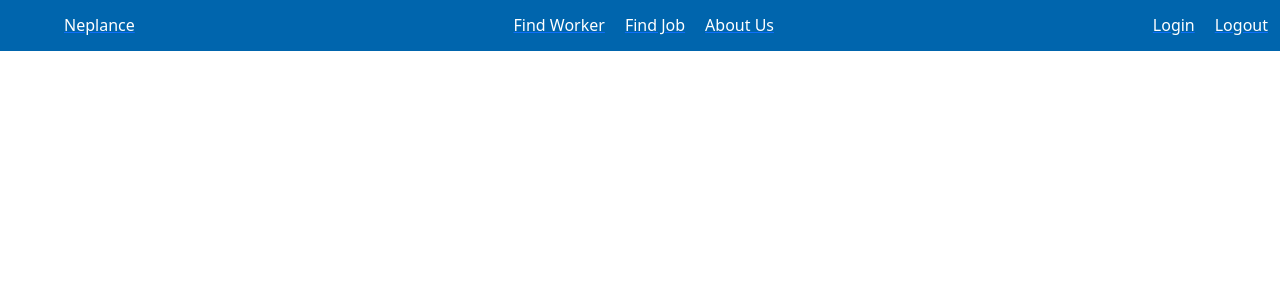
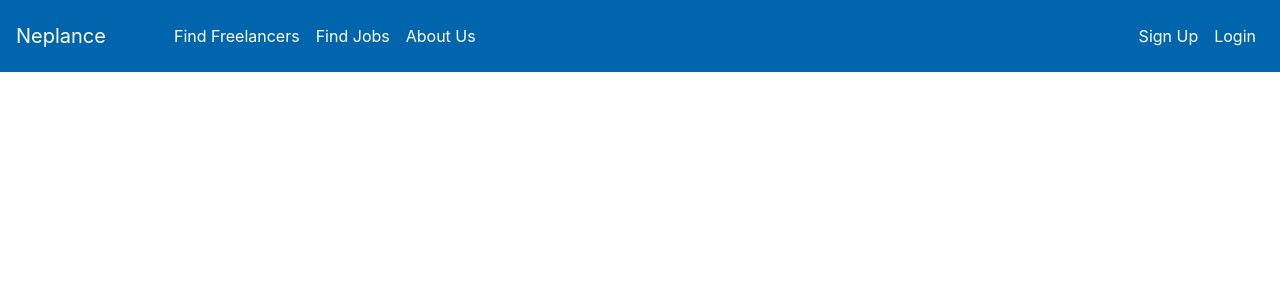
Before and after one commit to Piyush123-grumpy/Neplance, a Django app: template templates/base/UserNavbar.html in a window 1280 px wide. Shown: the top 300 px of the page. Run offline with Django 4.2, Linux system fonts and the light colour scheme; the template is opened without the code that fills it, so the values that code supplies are empty; some libraries are stand-ins or nearby versions.

Commit message:
homepage halfway done.

```diff
--- a/static/css/homepage.css
+++ b/static/css/homepage.css
@@ -1,26 +1,4 @@
-ul{
-    list-style-type: none;
-}
-nav{
-    background-color: #0065AD;
-}
-.nav-title{
-    color:white;
-    margin-top: auto;
-    margin-bottom: auto;
-    text-decoration: none;
-}
-.nav-content{
-    color:white;
-    margin-top: auto;
-    margin-bottom: auto;
-    margin-left: 20px !important;
-    text-decoration: none;
-}
 
-.navbar-brand{
-    height: auto;
-}
 .carousel-sec{
     object-fit:scale-down;
     max-height: 80vh;
--- /dev/null
+++ b/static/css/navbar.css
@@ -0,0 +1,34 @@
+ul{
+    list-style-type: none;
+}
+
+li{
+    list-style-type: none;
+}
+nav{
+    background-color: #0065AD;
+}
+.navbar-brand{
+    margin-right: 60px !important;
+}
+.nav-title{
+    color:white;
+    margin-top: auto;
+    margin-bottom: auto;
+    margin-right: 30px;
+    text-decoration: none;
+}
+a{
+    color:white !important;
+}
+.nav-content{
+    color:white;
+    margin-top: auto;
+    margin-bottom: auto;
+    margin-left: 20px !important;
+    text-decoration: none;
+}
+
+.navbar-brand{
+    height: auto;
+}
--- a/templates/base/UserNavbar.html
+++ b/templates/base/UserNavbar.html
@@ -5,27 +5,49 @@
     <meta charset="UTF-8">
     <meta http-equiv="X-UA-Compatible" content="IE=edge">
     <meta name="viewport" content="width=device-width, initial-scale=1.0">
-    <link href="https://cdn.jsdelivr.net/npm/bootstrap@5.1.3/dist/css/bootstrap.min.css" rel="stylesheet" integrity="sha384-1BmE4kWBq78iYhFldvKuhfTAU6auU8tT94WrHftjDbrCEXSU1oBoqyl2QvZ6jIW3" crossorigin="anonymous">
-    <link rel="stylesheet" href="{% static 'css/homepage.css'%}">
+    <link rel="stylesheet" href="{% static 'css/navbar.css'%}">
+    <link rel="stylesheet" href="https://cdn.jsdelivr.net/npm/bootstrap@4.0.0/dist/css/bootstrap.min.css" integrity="sha384-Gn5384xqQ1aoWXA+058RXPxPg6fy4IWvTNh0E263XmFcJlSAwiGgFAW/dAiS6JXm" crossorigin="anonymous">
+
+    <!-- CSS only -->
+
     <title>Neplance</title>
 </head>
 <body>
-    <nav class="navbar navbar-expand-lg sticky-top">
-        <div class="container-fluid">
-            <ul class="nav-title">
-                <li><a href="#"><h6 class="nav-content"> Neplance </h6></a></li>
-            </ul>
-            <ul class="d-flex justify-content-start nav-content py-2">
-                <li><a href="#"><h6 class="nav-content"> Find Worker </h6></a></li>
-                <li><a href="#"><h6 class="nav-content"> Find Job </h6></a></li>
-                <li><a href="#"><h6 class="nav-content"> About Us </h6></a></li>
-            </ul>
-            <ul class="d-flex justify-content-end nav-content py-2">
-                <li><a href="#"><h6 class="nav-content"> Login </h6></a></li>
-                <li><a href="#"><h6 class="nav-content"> Logout </h6></a></li>
-            </ul>
+    <nav class="navbar navbar-expand-lg position-sticky">
+        <a class="navbar-brand" href="#">Neplance</a>
+        <button class="navbar-toggler" type="button" data-toggle="collapse" data-target="#navbarText" aria-controls="navbarText" aria-expanded="false" aria-label="Toggle navigation">
+          <span class="navbar-toggler-icon"></span>
+        </button>
+        <div class="collapse navbar-collapse" id="navbarText">
+          <ul class="navbar-nav mr-auto">
+            <li class="nav-item active">
+              <a class="nav-link" href="#">Find Freelancers <span class="sr-only">(current)</span></a>
+            </li>
+            <li class="nav-item">
+              <a class="nav-link" href="#">Find Jobs</a>
+            </li>
+            <li class="nav-item">
+              <a class="nav-link" href="#">About Us</a>
+            </li>
+          </ul>
+          <span class="navbar-text">
+            <ul class="navbar-nav mr-auto">
+                <li class="nav-item active">
+                  <a class="nav-link" href="#">Sign Up</a>
+                </li>
+                <li class="nav-item">
+                    <i class="bi bi-box-arrow-in-right"></i>
+
+                  <a class="nav-link" href="#">Login</a>
+                </li>
+              </ul>
+          </span>
         </div>
-    </nav>
+      </nav>
+
+      <script src="https://code.jquery.com/jquery-3.2.1.slim.min.js" integrity="sha384-KJ3o2DKtIkvYIK3UENzmM7KCkRr/rE9/Qpg6aAZGJwFDMVNA/GpGFF93hXpG5KkN" crossorigin="anonymous"></script>
+    <script src="https://cdnjs.cloudflare.com/ajax/libs/popper.js/1.12.9/umd/popper.min.js" integrity="sha384-ApNbgh9B+Y1QKtv3Rn7W3mgPxhU9K/ScQsAP7hUibX39j7fakFPskvXusvfa0b4Q" crossorigin="anonymous"></script>
+    <script src="https://maxcdn.bootstrapcdn.com/bootstrap/4.0.0/js/bootstrap.min.js" integrity="sha384-JZR6Spejh4U02d8jOt6vLEHfe/JQGiRRSQQxSfFWpi1MquVdAyjUar5+76PVCmYl" crossorigin="anonymous"></script>
 </body>
 {% endblock %}
 
```
Also changed, not shown: templates/homepage.html (+15 -2 lines).
